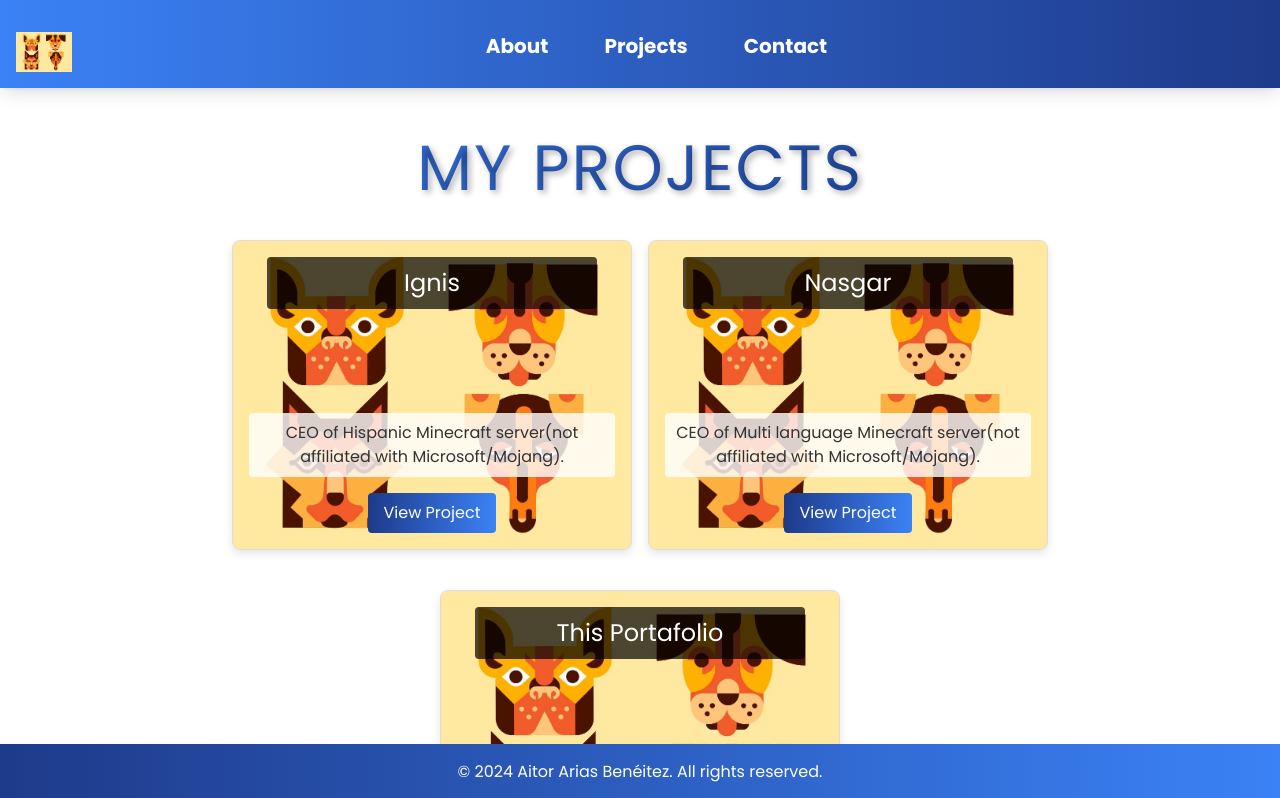
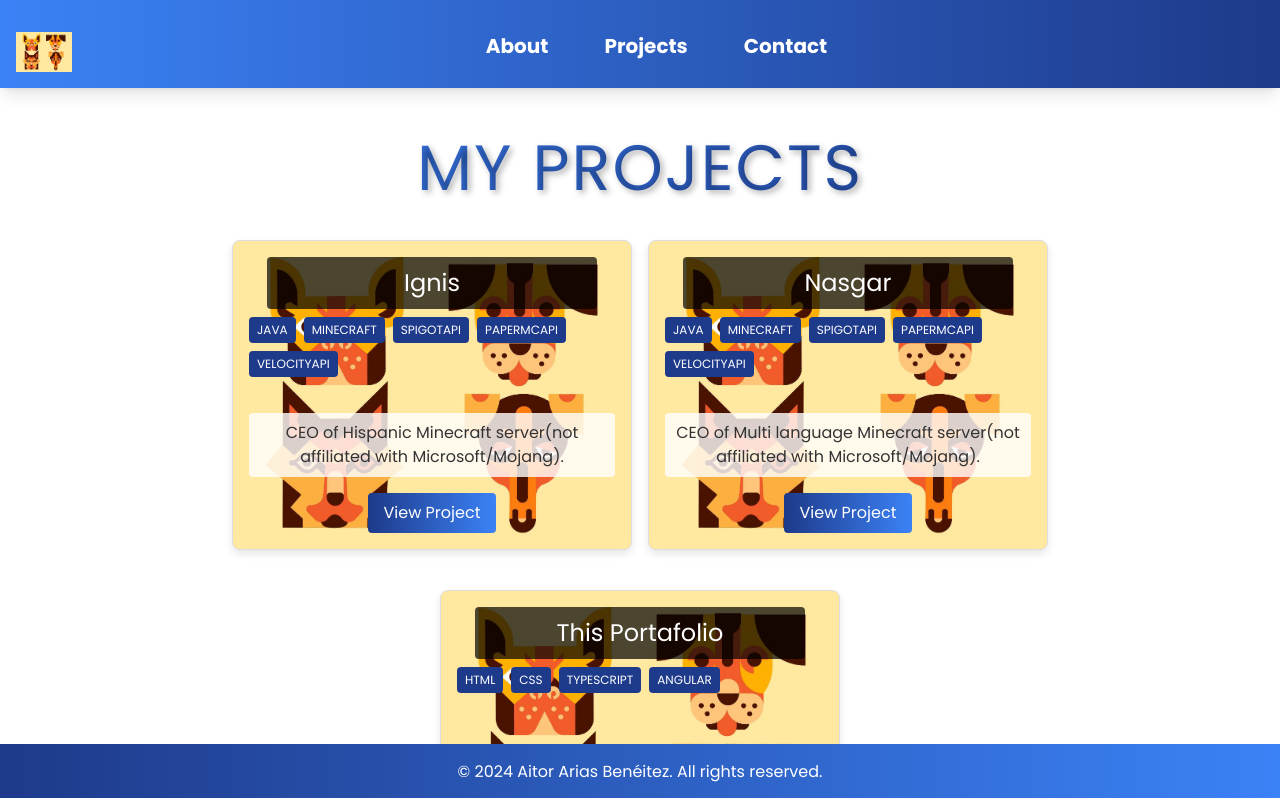
Before and after one commit to Aitooor/Portfolio, an Angular app: page / in a window 1280 px wide. Shown: the top 798 px of the page. Built offline with nearby package versions, Linux system fonts and the light colour scheme.

Commit message:
feat: improve mainpage

```diff
--- a/src/app/main-page/main-page.component.html
+++ b/src/app/main-page/main-page.component.html
@@ -4,6 +4,9 @@
   <div class="projects-container">
     <div class="project-card" *ngFor="let project of projects" [style.backgroundImage]="'url(' + project.image + ')'">
       <h3>{{ project.title }}</h3>
+      <div class="technologies">
+        <span *ngFor="let tech of project.technologies" class="tech-badge">{{ tech }}</span>
+      </div>
       <p>{{ project.description }}</p>
       <button (click)="viewProject(project.id)">View Project</button>
     </div>
```
